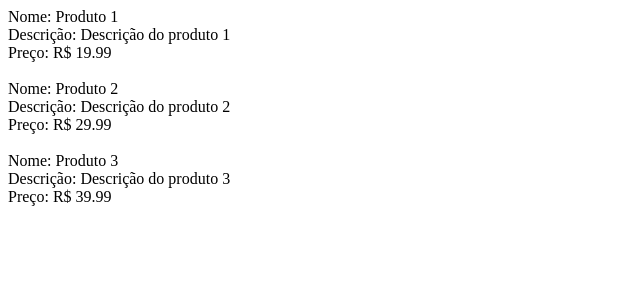
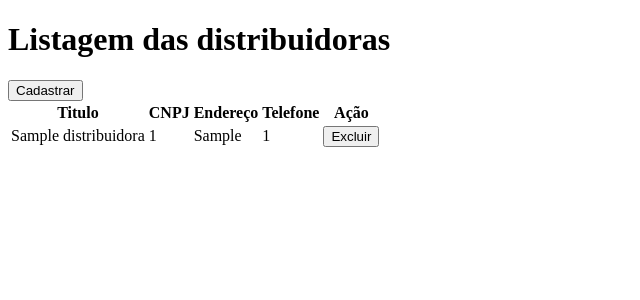
Before and after one commit to Amandadss2307/pizzaria-ads, a PHP site: page /distribuidora/listagem.php in a window 1280 px wide. Shown: the top 300 px of the page, without its empty margins (0-640 px from the left). Run offline with PHP 8.4, Linux system fonts and the light colour scheme; tables that the repository leaves empty hold one stand-in row (values such as "Sample post").

Commit message:
Criação da página da distribuidora

```diff
--- a/controller/scripts/login.php
+++ b/controller/scripts/login.php
@@ -15,7 +15,7 @@ if ($_SERVER['REQUEST_METHOD'] == 'POST') {
 
 
         if ($userPassword == $password) {
-            $newUser = [$user[1], $user[2], $user[4], $user[5]];
+            $newUser = [$user[0], $user[1], $user[2], $user[4], $user[5]];
 
             session_start();
 
--- a/db/login.sql
+++ b/db/login.sql
@@ -33,7 +33,7 @@ CREATE TABLE IF NOT EXISTS `carrinho` (
   `endereco_entrega` varchar(255) COLLATE utf8mb4_general_ci NOT NULL,
   `forma_pagamento` varchar(10) COLLATE utf8mb4_general_ci NOT NULL,
   `tipo_entrega` varchar(8) COLLATE utf8mb4_general_ci NOT NULL,
-  `estado` varchar(20) COLLATE utf8mb4_general_ci NOT NULL,
+  `estado` varchar(20) COLLATE utf8mb4_general_ci NOT NULL,''
   `id_cliente` int NOT NULL,
   PRIMARY KEY (`id`)
 ) ENGINE=MyISAM DEFAULT CHARSET=utf8mb4 COLLATE=utf8mb4_general_ci;
--- a/pages/distribuidora/listagem.php
+++ b/pages/distribuidora/listagem.php
@@ -1,25 +1,85 @@
+<?php
+require('../../controller/connections/connection.php');
+
+$paginaAtual = isset($_GET['pagina']) ? $_GET['pagina'] : 1;
+$totalPorPagina = 2;
+$offset = ($paginaAtual - 1) * $totalPorPagina;
+
+$selectTotal = "SELECT COUNT(*) as total FROM `distribuidora`";
+
+$total_distribuidoras = $conn->query($selectTotal)->fetch_assoc()['total'];
+
+
+$select = "SELECT titulo, cnpj, endereco, telefone, id
+          FROM `distribuidora`
+          LIMIT $totalPorPagina OFFSET $offset";
+
+$result = $conn->query($select);
+
+$listaDistribuidora = $result->fetch_all()
+
+?>
+
 <!DOCTYPE html>
 <html lang="pt-br">
+
 <head>
-    <meta charset="UTF-8">
-    <meta name="viewport" content="width=device-width, initial-scale=1.0">
-    <title>Listagem dos produtos</title>
+  <meta charset="UTF-8">
+  <meta name="viewport" content="width=device-width, initial-scale=1.0">
+  <title>Listagem das distribuidoras</title>
 </head>
+
 <body>
-<?php
-// Supondo que a variável $produtos já possui os dados dos produtos cadastrados
-$produtos = array(
-  array("nome" => "Produto 1", "descricao" => "Descrição do produto 1", "preco" => 19.99),
-  array("nome" => "Produto 2", "descricao" => "Descrição do produto 2", "preco" => 29.99),
-  array("nome" => "Produto 3", "descricao" => "Descrição do produto 3", "preco" => 39.99)
-);
+  <h1> Listagem das distribuidoras </h1>
 
-//Listagem dos produtos cadastrados
-foreach ($produtos as $produto) {
-  echo "Nome: " . $produto['nome'] . "<br>";
-  echo "Descrição: " . $produto['descricao'] . "<br>";
-  echo "Preço: R$ " . $produto['preco'] . "<br><br>";
-}
-?>
+  <a href='cadastro.php'>
+    <button>Cadastrar</button>
+  </a>
+
+
+  <?php
+
+  if (sizeof($listaDistribuidora) > 0) {
+    echo "
+      <table>
+        <tr>
+          <th>Titulo</th>
+          <th>CNPJ</th>
+          <th>Endereço</th>
+          <th>Telefone</th>
+          <th>Ação</th>
+        </tr>
+    ";
+    foreach ($listaDistribuidora as $distribuidora) {
+      echo "
+        <tr>
+          <td>$distribuidora[0]</td>
+          <td>$distribuidora[1]</td>
+          <td>$distribuidora[2]</td>
+          <td>$distribuidora[3]</td>
+          <td>
+            <a href='../../controller/scripts/deletarDistribuidora.php?id=$distribuidora[4]'>
+              <button>Excluir</button>
+            </a>
+          </td>
+        </tr>";
+    }
+
+    echo "</table>";
+  } else {
+    echo "<p>Nenhuma distribuidora encontrada!</p>";
+  }
+
+  $anterior = $paginaAtual - 1;
+  $proximo = $paginaAtual + 1;
+
+  if ($paginaAtual != 1) {
+    echo "<a href='listagem.php?pagina=$anterior'>Anterior</a> ";
+  }
+
+  if (($paginaAtual * $totalPorPagina) < $total_distribuidoras)
+    echo "<a href='listagem.php?pagina=$proximo'>Próximo</a>";
+  ?>
 </body>
+
 </html>
```
Also changed, not shown: controller/scripts/cadastroDistribuidora.php (added, +25 -0 lines), controller/scripts/deletarDistribuidora.php (added, +15 -0 lines), pages/distribuidora/cadastrar_produto.php (deleted, +0 -21 lines), pages/distribuidora/cadastro.php (+21 -9 lines).
